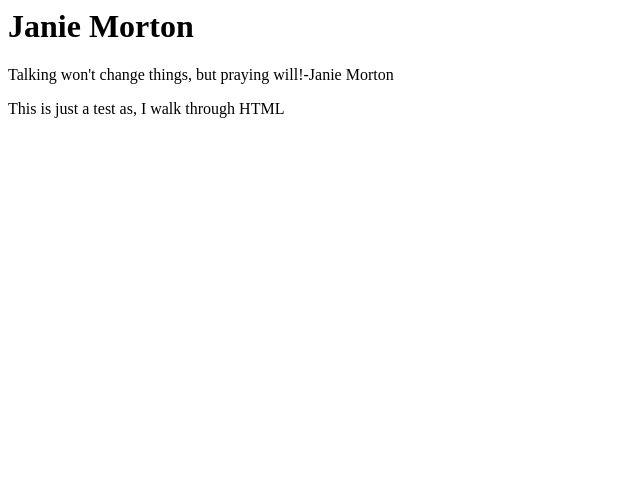
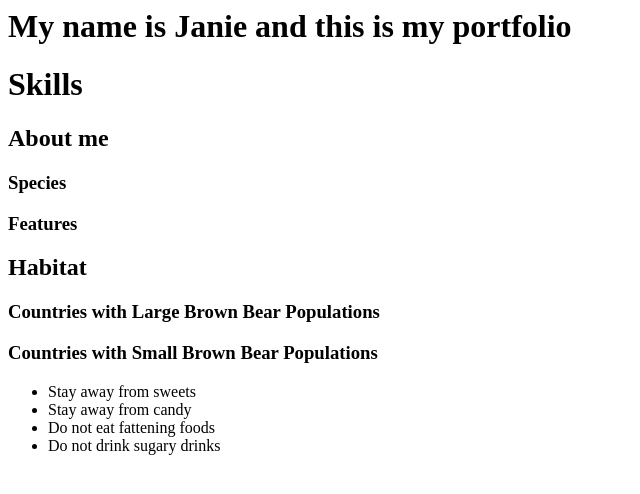
Before and after one commit to Giftedone01/Sample-portfolio, a plain HTML site: page folder/index.html in a window 1280 px wide. Shown: the whole page, without its empty margins (0-640 px from the left). Drawn offline with Linux system fonts and the light colour scheme.

Commit message:
updated full page

```diff
--- a/folder/index.html
+++ b/folder/index.html
@@ -1,12 +1,26 @@
-<h1>Janie Morton</h1>
 <body>
-  <p>Talking won't change things, but praying will!-Janie Morton</p>
-  <div>
-    <p> This is just a test as, I walk through HTML
-
+  <div id="introduction">
+  <h1>My name is Janie and this is my portfolio</h1>
+  <h1>Skills</h1>
+  <h2>About me</h2>
+  <h3>Species</h3>
+  <h3>Features</h3>
+  <h2>Habitat</h2>
+  <h3>Countries with Large Brown Bear Populations</h3>
+  <h3>Countries with Small Brown Bear Populations</h3>
+<p>
     </p>
 
-  </div>
+</div>
+  <ul>
+    <li>Stay away from sweets</li>
+     <li> Stay away from candy</li>
+     <li> Do not eat fattening foods</li>
+     <li>Do not drink sugary drinks</li>
+  </ul>
+<div>
+
+</div>
 
 
 
```
